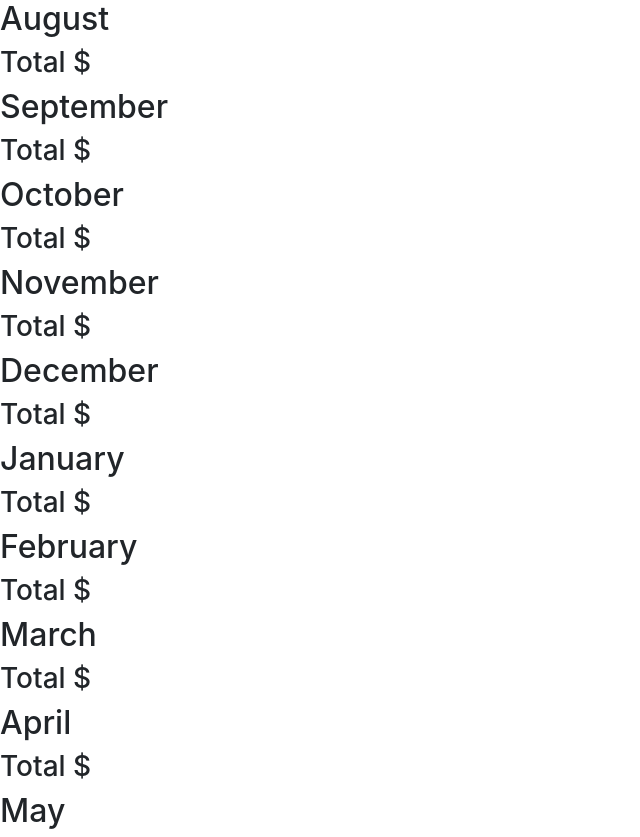
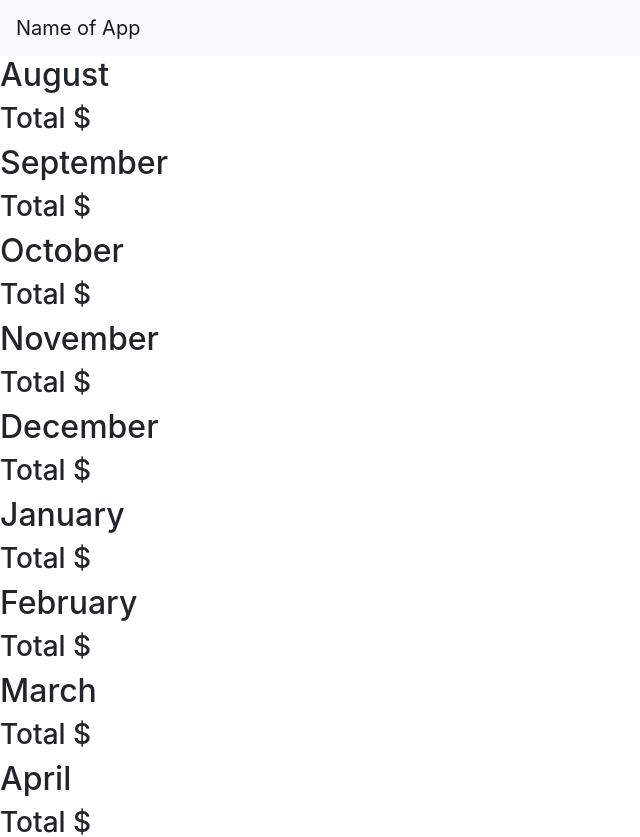
Before and after one commit to ngraton/subscription-frontend-mirror, a React (Create React App) app: page / in a window 1280 px wide. Shown: the top 837 px of the page, without its empty margins (0-640 px from the left). Built offline with nearby package versions, Linux system fonts and the light colour scheme.

Commit message:
added header

```diff
--- a/src/App.js
+++ b/src/App.js
@@ -2,6 +2,7 @@ import React from 'react';
 import { BrowserRouter as Router, Route, Link, Switch } from "react-router-dom"
 import HomePage from './pages/HomePage'
 import Login from './pages/LoginPage'
+import { Navbar } from 'react-bootstrap'
 // import './App.css';
 
 function App() {
@@ -13,6 +14,9 @@ function App() {
 
   return (
     <Router>
+      <Navbar bg="light" expand="lg">
+        <Navbar.Brand>Name of App</Navbar.Brand>
+      </Navbar>
       <Switch>
         <Route exact path="/" component={HomePage}/>
         <Route exact path="/login" component={Login} />
```
